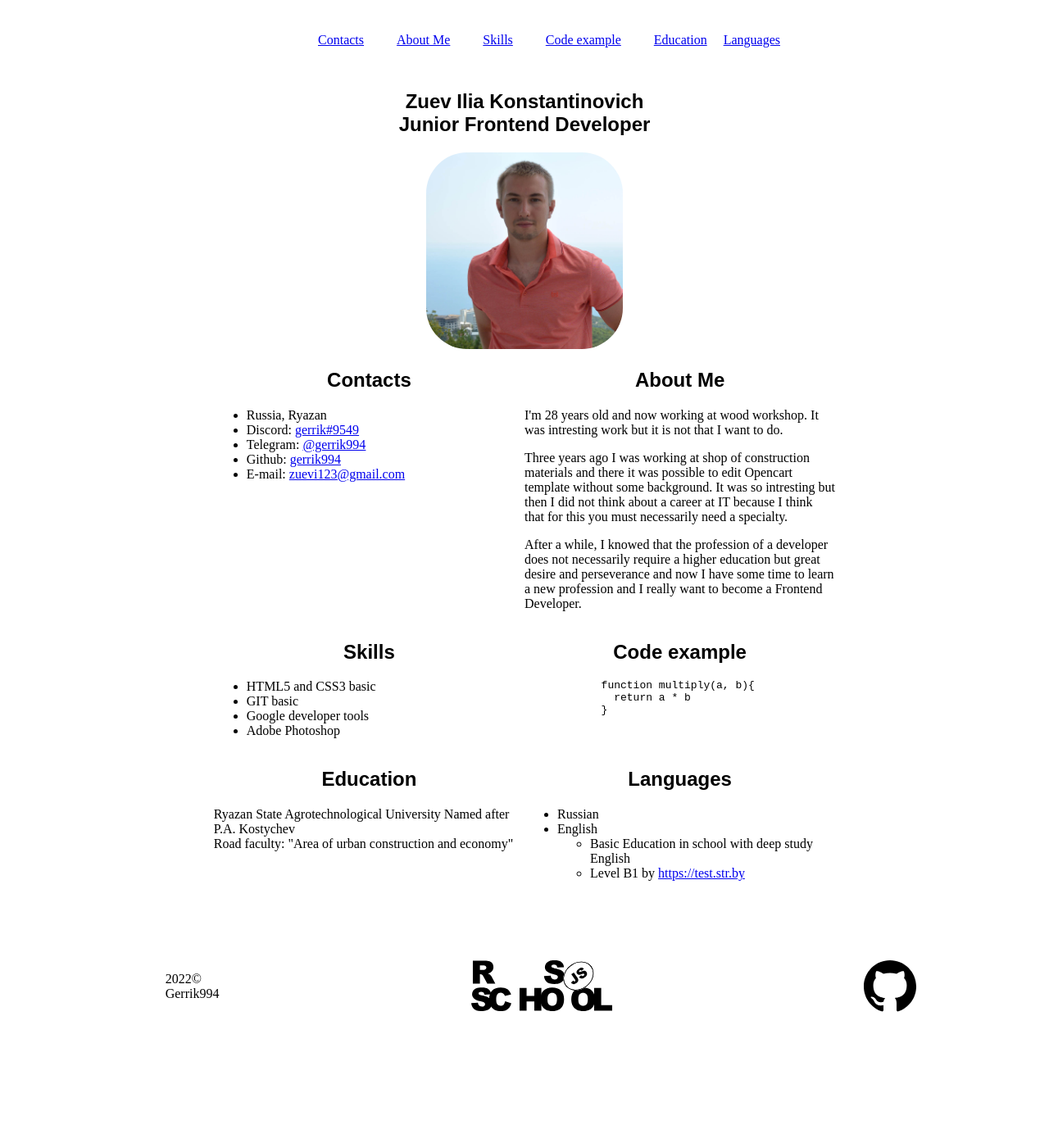
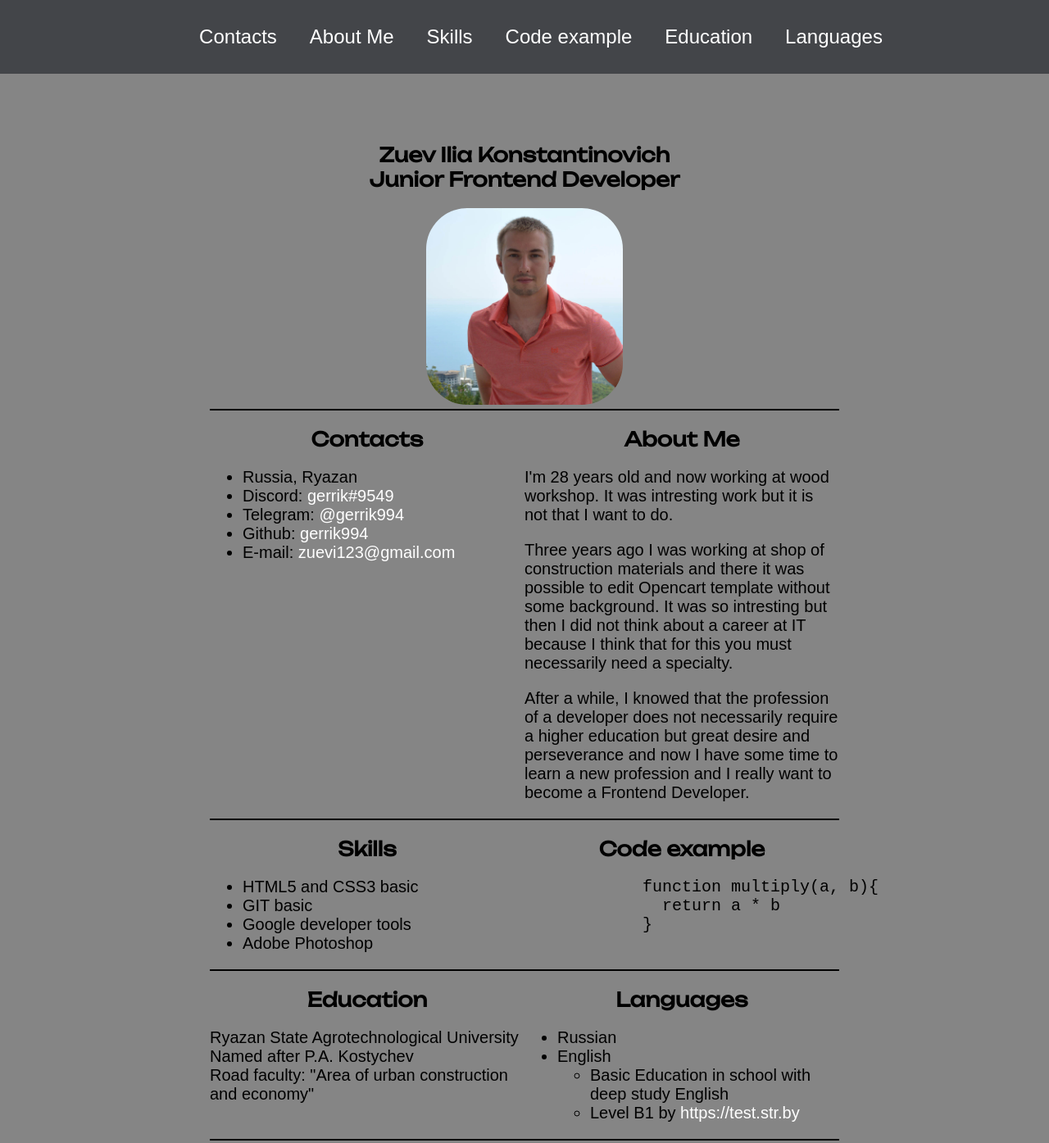
Before and after one commit to Gerrik994/rsschool-cv, a plain HTML site: page index.html in a window 1280 px wide. Shown: the top 1395 px of the page at 82% size. Before the commit the page ends 1262 px from the top, so only its background shows below. Drawn offline with Linux system fonts and the light colour scheme; a web font is replaced by a local one.

Commit message:
feat: add new fonts, add css decorations, fixed some text and tags mistakes

```diff
--- a/css/style.css
+++ b/css/style.css
@@ -1,51 +1,78 @@
 @font-face {
-  font-family: 'Unbounded', sans-serif;
-  src: url("assets/fonts/Unbounded-VariableFont_wght")
+  font-family: 'Unbounded';
+  src: url('../assets/fonts/Unbounded-Regular.ttf');
 }
+
 @font-face {
-  font-family: 'NanumGothic', sans-serif;
-  src: url("assets/fonts/NanumGothic-Regular")
+  font-family: 'Nanum Gothic';
+  src: url('../assets/fonts/NanumGothic-Regular.ttf');
 }
+
 body {
   display: flex;
   flex-direction: column;
   justify-content: space-between;
+  margin: 0;
+  font: 20px 'Nanum Gothic', sans-serif;
+  background-color: #858585;
 }
+
+header {
+  margin: 0;
+  width: 100%;
+  background-color: #434549;
+}
+
+a {
+  text-decoration-line: none;
+  color: #ffffff;
+}
+
 .section-title
 {
-  font-family: 'Unbounded', sans-serif;
-  font-weight: bold;
+  font: bold 24px 'Unbounded', cursive;
 }
+
 .container{
+  margin: 0 auto;
   max-width: 1440px;
-  margin: 0 auto;
 }
+
 .nav-list {
   display: flex;
   justify-content: center;
   align-items: center;
   list-style: none;
 }
+
 .nav-link {
   padding: 0 20px;
   line-height: 50px;
+  font-size: 24px;
 }
+
+.nav-link:hover {
+  border-radius: 5px;
+  background-color: #707070;
+}
+
 html {
   scroll-behavior: smooth;
 }
+
 .main-container {
   display: flex;
   flex-wrap: wrap;
-  margin-left: 20%;
-  margin-right: 20%;
-  margin-bottom: 5%;
+  margin: 5% 20%;
+}
 
-}
 .section {
   width: 50%;
   text-align: left;
+  border-bottom: 2px solid #000000;
 }
-@media (max-width: 768px) {
+
+@media (max-width: 1024px) {
   .section {
     width: 100%;
   }
@@ -53,6 +80,7 @@ html {
     display: none;
   }
 }
+
 .img {
   border-radius: 50px;
   max-width: 240px;
@@ -64,26 +92,24 @@ html {
   justify-content: space-around;
   vertical-align: middle;
   text-align: center;
-  vertical-align: middle;
+}
 
-}
 .section-title {
   text-align: center;
 }
+
 .footer-list {
   display: flex;
   justify-content: space-around;
   align-items: center;
   list-style: none;
+}
 
-}
 .footer-img {
   height: 64px;
   width: auto;
 }
-.git-icon {
-  display: flex;
-  justify-content: right;
-  text-align: right;
-  align-items: flex-end;
+
+.invisible {
+  display: none;
 }
--- a/index.html
+++ b/index.html
@@ -13,12 +13,12 @@
     <div class="container">
       <nav class="nav">
         <ul class="nav-list">
-          <li class="nav-link"><a href="#contacts">Contacts</a></li>
-          <li class="nav-link"><a href="about_me">About Me</a></li>
-          <li class="nav-link"><a href="skills">Skills</a></li>
-          <li class="nav-link"><a href="code_example">Code example</a></li>
-          <li class="nav-link"><a href="education">Education</a></li>
-          <li><a href="languages">Languages</a></li>
+          <li class="nav-link"><a class="link" href="#contacts">Contacts</a></li>
+          <li class="nav-link"><a href="#about-me">About Me</a></li>
+          <li class="nav-link"><a href="#skills">Skills</a></li>
+          <li class="nav-link"><a href="#code-example">Code example</a></li>
+          <li class="nav-link"><a href="#education">Education</a></li>
+          <li class="nav-link"><a href="#languages">Languages</a></li>
         </ul>
       </nav>
     </div>
@@ -40,7 +40,7 @@
         </ul>
         <p></p>
       </section>
-      <section class="section" id="about Me">
+      <section class="section" id="about-me">
         <h2 class="section-title">About Me</h2>
         <p>I'm 28 years old and now working at wood workshop.  It was intresting work but it is not that I want to do.</p>
         <p>Three years ago I was working at shop of construction materials and there it was possible to edit Opencart template without some background. It was so intresting but then I did not think about a career at IT because I think that for this you must necessarily need a specialty.</p>
@@ -56,17 +56,13 @@
           <li>Adobe Photoshop</li>
         </ul>
       </section>
-      <section class="section" id="code example">
+      <section class="section" id="code-example">
         <h2 class="section-title">Code example</h2>
-        <p>
-          <code>
-            <pre>
+          <pre>
             function multiply(a, b){
               return a * b
             }
-            </pre>
-          </code>
-        </p>
+          </pre>
       </section>
       <section class="section" id="education">
         <h2 class="section-title">Education</h2>
@@ -90,10 +86,11 @@
   <footer class="footer">
     <div class="container">
       <section class="footer-section">
+        <h2 class="invisible">Footer</h2>
         <ul class="footer-list">
           <li>2022©<br>Gerrik994</li>
           <li><a href="https://rs.school/js/"><img class="footer-img" src="assets/icons/rsschool.svg" alt="RsSchool icon"></a></li>
-          <li><a href="https://github.com/Gerrik994/"><img class="footer-img git-icon" src="assets/icons/github.svg" alt="Github icon"></a></li>
+          <li><a href="https://github.com/Gerrik994/"><img class="footer-img" src="assets/icons/github.svg" alt="Github icon"></a></li>
         </ul>
       </section>
     </div>
```
Also changed, not shown: assets/fonts/Unbounded-Regular.ttf (added), assets/fonts/Unbounded-VariableFont_wght.ttf (deleted).
